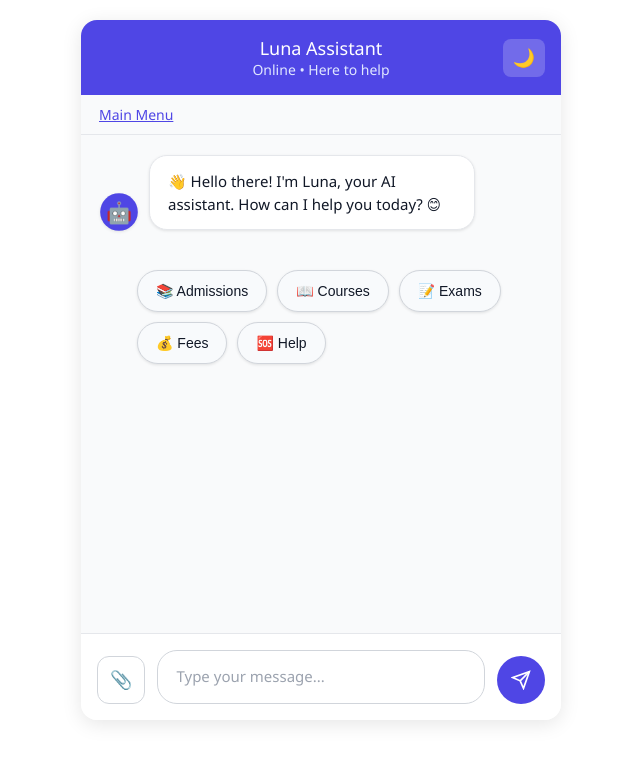
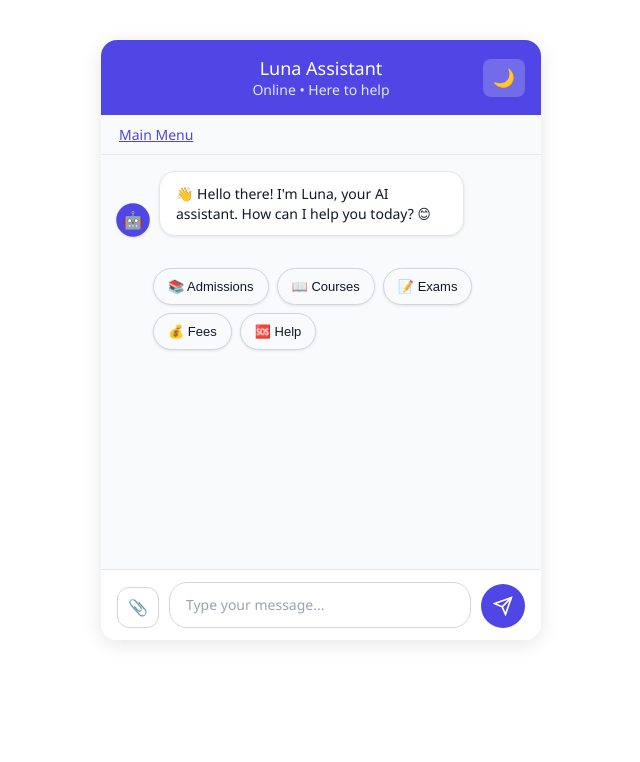
Before and after one commit to alphacodepro/chatbot-widget-ui, a plain HTML site: page index.html in a window 1280 px wide. Shown: the whole page, without its empty margins (319-959 px from the left). Drawn offline with Linux system fonts and the light colour scheme.

Commit message:
Update style.css to improve chat widget sizing and UI

```diff
--- a/style.css
+++ b/style.css
@@ -36,19 +36,20 @@
   --shadow-medium: 0 4px 12px rgba(0,0,0,0.4);
 }
 
-/* General Container - MADE LARGER */
+/* General Container - Comfortable Sizing */
 #chat-container {
   display: flex;
   flex-direction: column;
   width: 100%;
-  max-width: 480px; /* Increased from 420px */
-  height: 700px; /* Increased from 600px */
-  margin: 20px auto;
+  max-width: 440px;
+  min-height: 600px;
+  height: auto;
+  margin: 40px auto;
   background: var(--bg-primary);
   border-radius: 16px;
   overflow: hidden;
   font-family: 'Segoe UI', Tahoma, Geneva, Verdana, sans-serif;
-  box-shadow: 0 4px 20px rgba(0, 0, 0, 0.1);
+  box-shadow: 0 4px 20px rgba(0, 0, 0, 0.10);
   transition: all 0.3s ease;
 }
 
@@ -56,9 +57,9 @@
 #chat-header {
   background: var(--accent-color);
   color: white;
-  padding: 16px; /* Increased from 12px */
+  padding: 16px;
   text-align: center;
-  font-size: 18px; /* Increased from 16px */
+  font-size: 18px;
   font-weight: 500;
   position: relative;
   display: flex;
@@ -73,20 +74,20 @@
 }
 
 .bot-status {
-  font-size: 14px; /* Increased from 12px */
+  font-size: 14px;
   color: #e0e7ff;
 }
 
 .theme-toggle {
   position: absolute;
-  right: 16px; /* Increased from 12px */
+  right: 16px;
   background: rgba(255,255,255,0.2);
   border: none;
   border-radius: 8px;
   color: white;
-  padding: 8px 10px; /* Increased padding */
+  padding: 8px 10px;
   cursor: pointer;
-  font-size: 18px; /* Increased from 16px */
+  font-size: 18px;
   transition: all 0.2s ease;
 }
 
@@ -99,30 +100,32 @@
 .breadcrumb {
   background: var(--bg-secondary);
   color: var(--text-secondary);
-  padding: 10px 18px; /* Increased from 8px 16px */
-  font-size: 14px; /* Increased from 12px */
+  padding: 10px 18px;
+  font-size: 14px;
   border-bottom: 1px solid var(--border-color);
   font-weight: 500;
 }
 
-/* Messages Area */
+/* Messages Area - Flexible Height */
 #messages {
-  flex: 1;
-  padding: 20px; /* Increased from 16px */
+  flex: 1 1 0%;
+  padding: 16px;
   overflow-y: auto;
   display: flex;
   flex-direction: column;
-  gap: 16px; /* Increased from 12px */
+  gap: 12px;
   background: var(--bg-secondary);
   scroll-behavior: smooth;
+  min-height: 300px;
+  max-height: calc(100vh - 250px);
 }
 
 /* Message row with avatar + bubble */
 .row {
   display: flex;
   align-items: flex-end;
-  gap: 12px; /* Increased from 8px */
-  max-width: 85%; /* Decreased from 90% to give more space */
+  gap: 10px;
+  max-width: 85%;
   animation: slideInMessage 0.4s ease;
 }
 
@@ -136,14 +139,14 @@
 }
 
 .avatar {
-  width: 36px; /* Increased from 32px */
-  height: 36px; /* Increased from 32px */
+  width: 32px;
+  height: 32px;
   border-radius: 50%;
-  flex: 0 0 36px; /* Updated to match new size */
+  flex: 0 0 32px;
   display: flex;
   align-items: center;
   justify-content: center;
-  font-size: 20px; /* Increased from 18px */
+  font-size: 16px;
   color: #fff;
   box-shadow: var(--shadow-light);
   animation: avatarPulse 2s ease-in-out infinite;
@@ -165,11 +168,11 @@
 
 /* Message Bubbles */
 .message {
-  padding: 14px 18px; /* Increased from 12px 16px */
-  border-radius: 18px; /* Increased from 16px */
-  max-width: 80%; /* Increased from 75% */
-  font-size: 15px; /* Increased from 14px */
-  line-height: 1.5; /* Increased from 1.4 */
+  padding: 12px 16px;
+  border-radius: 16px;
+  max-width: 80%;
+  font-size: 14px;
+  line-height: 1.4;
   animation: fadeIn 0.3s ease;
   box-shadow: var(--shadow-light);
 }
@@ -193,10 +196,10 @@
 
 /* Refined bubble when inside .row */
 .row .bubble {
-  padding: 14px 18px; /* Increased from 12px 16px */
-  border-radius: 18px; /* Increased from 16px */
-  font-size: 15px; /* Increased from 14px */
-  line-height: 1.5; /* Increased from 1.4 */
+  padding: 12px 16px;
+  border-radius: 16px;
+  font-size: 14px;
+  line-height: 1.4;
   box-shadow: var(--shadow-light);
   background: var(--bubble-bot);
   color: var(--text-primary);
@@ -213,8 +216,8 @@
 .chips {
   display: flex;
   flex-wrap: wrap;
-  gap: 10px; /* Increased from 8px */
-  padding: 16px 0; /* Increased from 12px */
+  gap: 8px;
+  padding: 12px 0;
   margin: 0;
   background: transparent;
   border: none;
@@ -230,9 +233,9 @@
   border: 1px solid var(--chip-border);
   background: var(--chip-bg);
   color: var(--text-primary);
-  padding: 12px 18px; /* Increased from 10px 16px */
-  border-radius: 22px; /* Increased from 20px */
-  font-size: 14px; /* Increased from 13px */
+  padding: 10px 14px;
+  border-radius: 20px;
+  font-size: 13px;
   font-weight: 500;
   cursor: pointer;
   transition: all 0.2s ease;
@@ -262,10 +265,10 @@
 /* Enhanced Input Area */
 .input-area {
   display: flex;
-  padding: 16px; /* Increased from 12px */
+  padding: 12px 16px;
   background: var(--bg-primary);
   border-top: 1px solid var(--border-color);
-  gap: 12px; /* Increased from 8px */
+  gap: 10px;
   align-items: flex-end;
 }
 
@@ -274,11 +277,11 @@
   border: 1px solid var(--border-light);
   border-radius: 12px;
   color: var(--text-secondary);
-  padding: 12px; /* Increased from 10px */
+  padding: 10px;
   cursor: pointer;
   transition: all 0.2s ease;
-  font-size: 18px; /* Increased from 16px */
-  min-height: 48px; /* Increased from 44px */
+  font-size: 16px;
+  min-height: 40px;
   display: flex;
   align-items: center;
   justify-content: center;
@@ -293,18 +296,18 @@
 #input {
   flex: 1;
   border: 1px solid var(--border-light);
-  border-radius: 20px;
-  padding: 14px 18px; /* Increased from 12px 16px */
+  border-radius: 18px;
+  padding: 12px 16px;
   outline: none;
-  font-size: 15px; /* Increased from 14px */
+  font-size: 14px;
   background: var(--bg-input);
   color: var(--text-primary);
-  transition: all 0.2s ease;
-  min-height: 24px; /* Increased from 20px */
-  max-height: 140px; /* Increased from 120px */
+  transition: border-color 0.2s ease;
+  min-height: 20px;
+  max-height: 100px;
   resize: none;
   font-family: inherit;
-  line-height: 1.5; /* Increased from 1.4 */
+  line-height: 1.4;
 }
 
 #input:focus {
@@ -320,14 +323,14 @@
   border: none;
   background: var(--accent-color);
   color: white;
-  padding: 14px; /* Increased from 12px */
+  padding: 12px;
   border-radius: 50%;
   cursor: pointer;
   transition: all 0.2s ease;
-  font-size: 16px; /* Increased from 14px */
+  font-size: 14px;
   font-weight: 500;
-  min-height: 48px; /* Increased from 44px */
-  min-width: 48px; /* Increased from 44px */
+  min-height: 40px;
+  min-width: 40px;
   display: flex;
   align-items: center;
   justify-content: center;
@@ -351,11 +354,11 @@
 /* Enhanced Typing Indicator */
 .typing {
   display: flex;
-  gap: 10px; /* Increased from 8px */
-  margin: 12px 40px; /* Increased from 8px 36px */
+  gap: 8px;
+  margin: 8px 36px;
   align-items: center;
   color: var(--text-muted);
-  font-size: 13px; /* Increased from 12px */
+  font-size: 12px;
 }
 
 .typing-text {
@@ -363,8 +366,8 @@
 }
 
 .typing span.dot {
-  width: 7px; /* Increased from 6px */
-  height: 7px; /* Increased from 6px */
+  width: 6px;
+  height: 6px;
   background: var(--text-muted);
   border-radius: 50%;
   animation: blink 1.4s infinite ease-in-out both;
@@ -409,7 +412,8 @@
   #chat-container {
     width: 100%;
     max-width: 100%;
-    height: min(90vh, 700px); /* Increased height for mobile too */
+    min-height: 500px;
+    height: 90vh;
     margin: 0;
     border-radius: 0;
     padding-left: max(0px, env(safe-area-inset-left, 0px));
@@ -430,31 +434,32 @@
   }
 
   #messages {
-    padding: 16px;
-    gap: 14px;
+    padding: 12px;
+    gap: 10px;
     overscroll-behavior: contain;
     -webkit-overflow-scrolling: touch;
+    min-height: 200px;
   }
 
   .input-area {
     position: sticky;
     bottom: 0;
     z-index: 2;
-    padding: 12px;
-    padding-bottom: calc(12px + env(safe-area-inset-bottom, 0px));
-    gap: 10px;
+    padding: 10px;
+    padding-bottom: calc(10px + env(safe-area-inset-bottom, 0px));
+    gap: 8px;
     background: var(--bg-primary);
     border-top: 1px solid var(--border-color);
   }
 
   .chips {
-    padding: 12px 0;
-    gap: 8px;
+    padding: 8px 0;
+    gap: 6px;
   }
 
   .chip {
-    padding: 10px 14px;
-    font-size: 13px;
+    padding: 8px 12px;
+    font-size: 12px;
   }
 }
 
```
